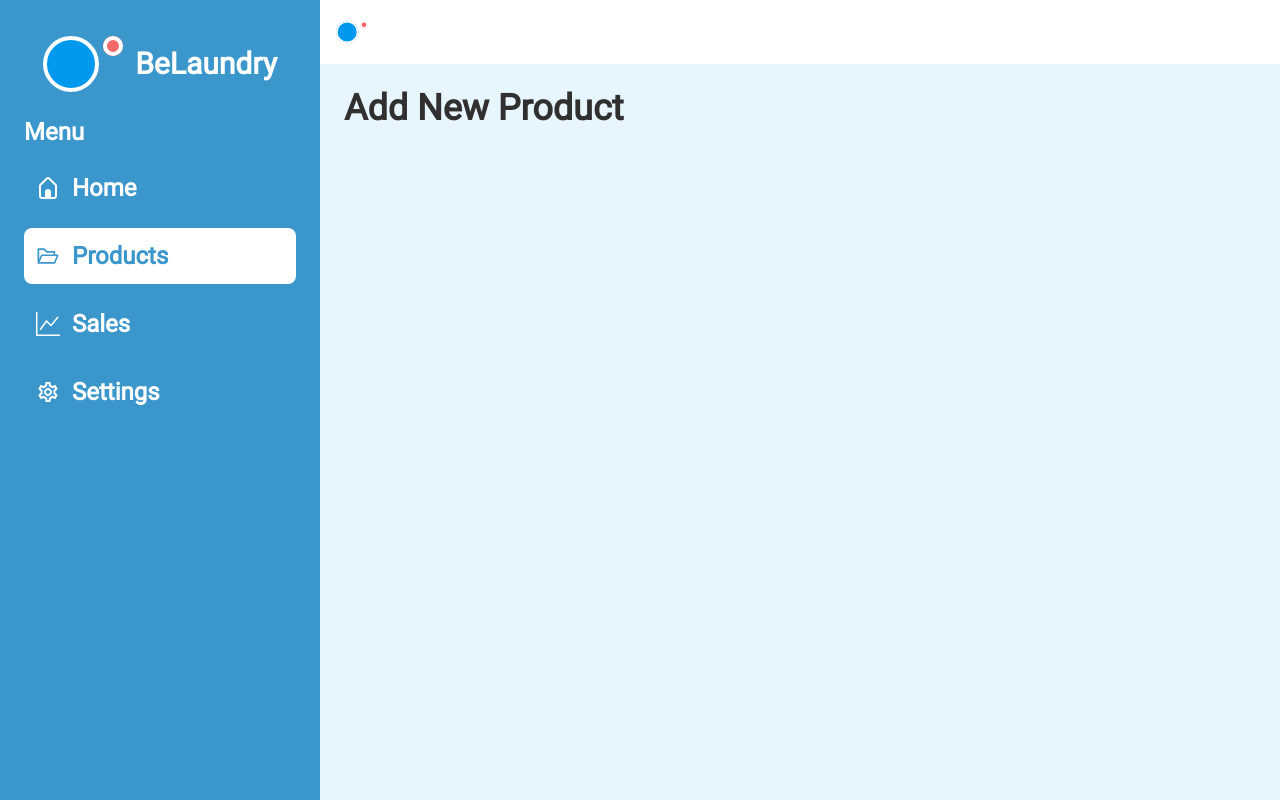
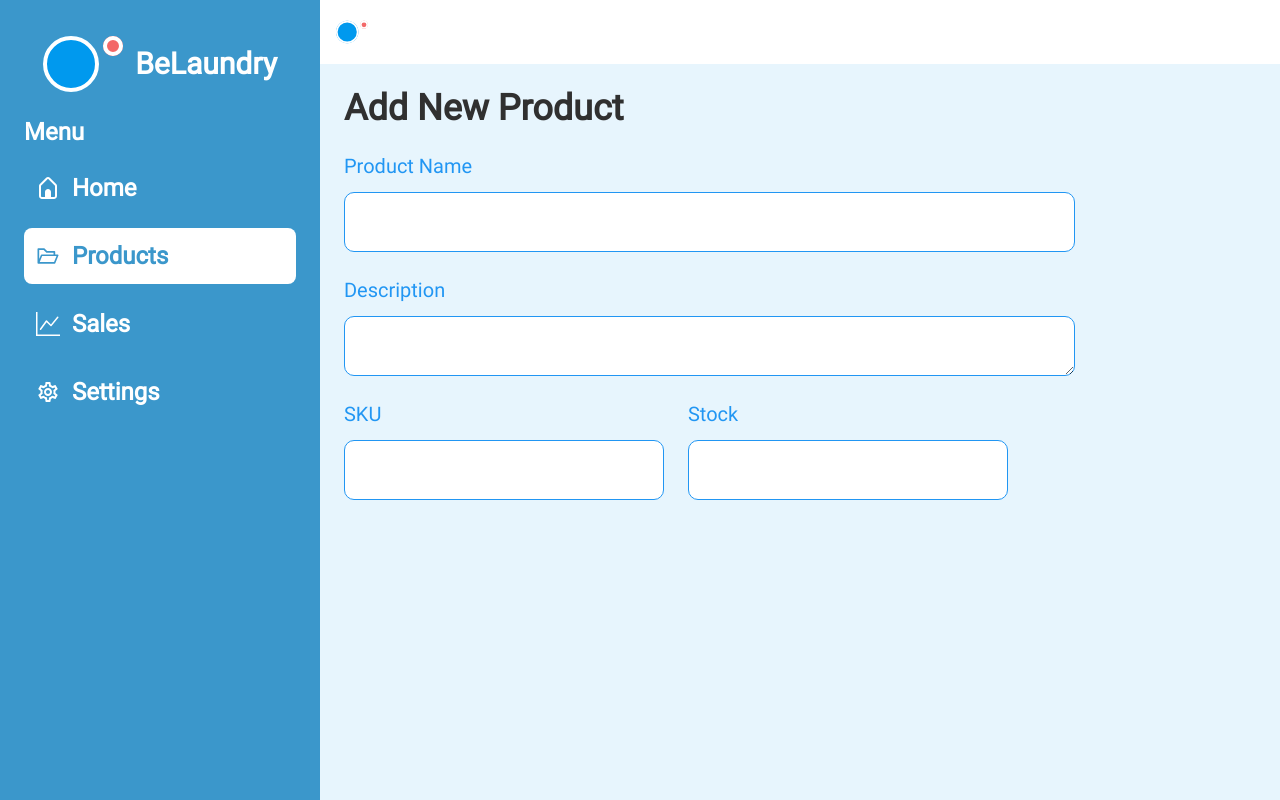
Before and after one commit to jmsrsd/be-laundry, a React (Vite) app: page /products in a window 1280 px wide. Built offline with nearby package versions, Linux system fonts and the light colour scheme.

Commit message:
partially slice Product Add Page

```diff
--- a/src/components/main/MainLayout.tsx
+++ b/src/components/main/MainLayout.tsx
@@ -33,7 +33,12 @@ function NavigationButton(props: {
 export default function MainLayout(props: { children?: ReactNode }) {
   const location = useLocation();
 
-  const navigations = {
+  const navigations: {
+    [k: string]: {
+      title: string;
+      icon: ReactNode;
+    };
+  } = {
     "/": {
       title: "Home",
       icon: <CgHomeAlt />,
@@ -52,11 +57,9 @@ export default function MainLayout(props: { children?: ReactNode }) {
     },
   };
 
-  type Pathname = keyof typeof navigations;
+  const pathname = location.pathname;
 
-  const pathname = location.pathname as Pathname;
-
-  const title = navigations[pathname].title;
+  const title = navigations[pathname]?.title ?? "";
 
   return (
     <div className="flex h-screen min-h-screen w-full min-w-full flex-row bg-bubbles font-sans">
@@ -68,7 +71,7 @@ export default function MainLayout(props: { children?: ReactNode }) {
           </div>
           <div className="flex flex-row gap-3 text-2xl font-bold text-white">{`Menu`}</div>
           {Object.keys(navigations).map((key) => {
-            const navigation = navigations[key as Pathname];
+            const navigation = navigations[key];
             const value = navigation.title;
             const icon = navigation.icon;
 
--- a/src/components/product/page/ProductPage.tsx
+++ /dev/null
@@ -1,11 +0,0 @@
-export default function ProductPage() {
-  return (
-    <div className="relative h-full w-full overflow-y-auto overflow-x-hidden">
-      <div className="absolute flex w-full flex-col items-start justify-start gap-6 p-6">
-        <div className="flex h-full w-full flex-row items-center text-4xl font-bold text-[#303030]">
-          {`Add New Product`}
-        </div>
-      </div>
-    </div>
-  );
-}
--- /dev/null
+++ b/src/components/product/page/add/ProductAddPage.tsx
@@ -0,0 +1,33 @@
+import { useProductAddPageStore } from "./useProductAddPage";
+
+export default function ProductAddPage() {
+  const store = useProductAddPageStore();
+
+  return (
+    <div className="relative h-full w-full overflow-y-auto overflow-x-hidden">
+      <div className="absolute flex w-full flex-row items-start justify-start">
+        <div className="flex w-full flex-col gap-3 p-6">
+          <div className="text-4xl font-bold text-[#303030]">{`Add New Product`}</div>
+          <div></div>
+          <div className="text-xl font-normal text-blue-500">{`Product Name`}</div>
+          <input className="h-[60px] w-[731px] rounded-[10px] border border-blue-500 bg-white px-3" />
+          <div></div>
+          <div className="text-xl font-normal text-blue-500">{`Description`}</div>
+          <textarea className="h-[60px] max-h-[300px] min-h-[60px] w-[731px] rounded-[10px] border border-blue-500 bg-white px-3 py-4" />
+          <div></div>
+          <div className="flex flex-row gap-6">
+            <div className="flex w-[320px] flex-col gap-3">
+              <div className="text-xl font-normal text-blue-500">{`SKU`}</div>
+              <input className="h-[60px] w-full rounded-[10px] border border-blue-500 bg-white px-3" />
+            </div>
+            <div className="flex w-[320px] flex-col gap-3">
+              <div className="text-xl font-normal text-blue-500">{`Stock`}</div>
+              <input className="h-[60px] w-full rounded-[10px] border border-blue-500 bg-white px-3" />
+            </div>
+          </div>
+          <div></div>
+        </div>
+      </div>
+    </div>
+  );
+}
--- /dev/null
+++ b/src/components/product/page/add/useProductAddPage.ts
@@ -0,0 +1,39 @@
+import { create } from "zustand";
+import { persist } from "zustand/middleware";
+
+export type ProductAddPageStore = {
+  productName: string;
+  description: string;
+  sku: string;
+  stock: string;
+  category: string;
+  price: string;
+  publish: () => void;
+  clear: () => void;
+};
+
+export const useProductAddPageStore = create<ProductAddPageStore>()(
+  persist(
+    (set, get) => {
+      const initial = {
+        productName: "",
+        description: "",
+        sku: "",
+        stock: "",
+        category: "",
+        price: "",
+        publish: async function () {
+          get().clear();
+        },
+        clear: function () {
+          set(initial, true);
+        },
+      };
+
+      return initial;
+    },
+    {
+      name: "/products",
+    },
+  ),
+);
--- a/src/router.tsx
+++ b/src/router.tsx
@@ -3,7 +3,7 @@ import { createBrowserRouter } from "react-router-dom";
 import ErrorPage from "./components/error/ErrorPage";
 import MainLayout from "./components/main/MainLayout";
 import MainPage from "./components/main/MainPage";
-import ProductPage from "./components/product/page/ProductPage";
+import ProductAddPage from "./components/product/page/add/ProductAddPage";
 
 export const router = createBrowserRouter([
   {
@@ -17,7 +17,7 @@ export const router = createBrowserRouter([
       },
       {
         path: "products",
-        element: <ProductPage />,
+        element: <ProductAddPage />,
       },
     ],
   },
```
